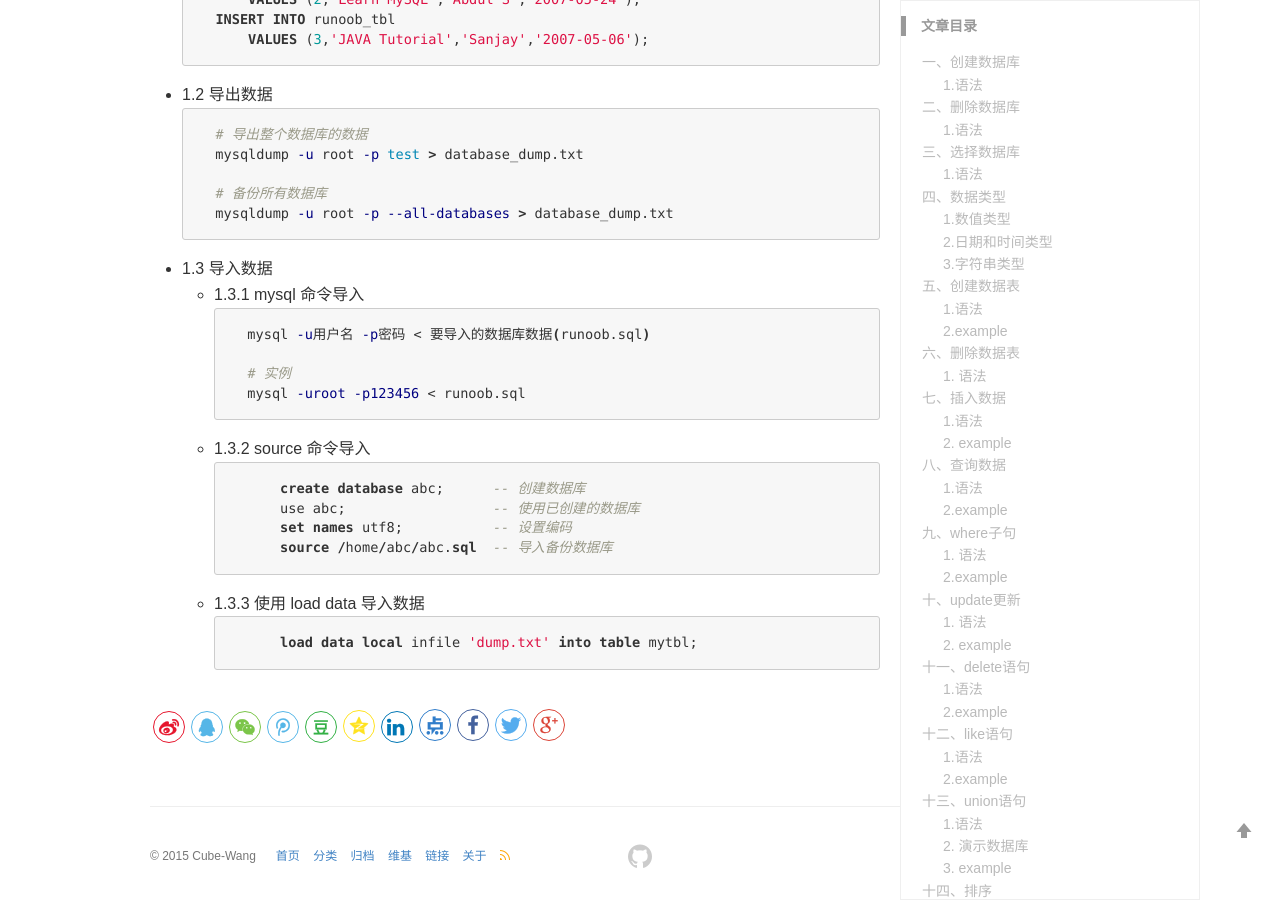
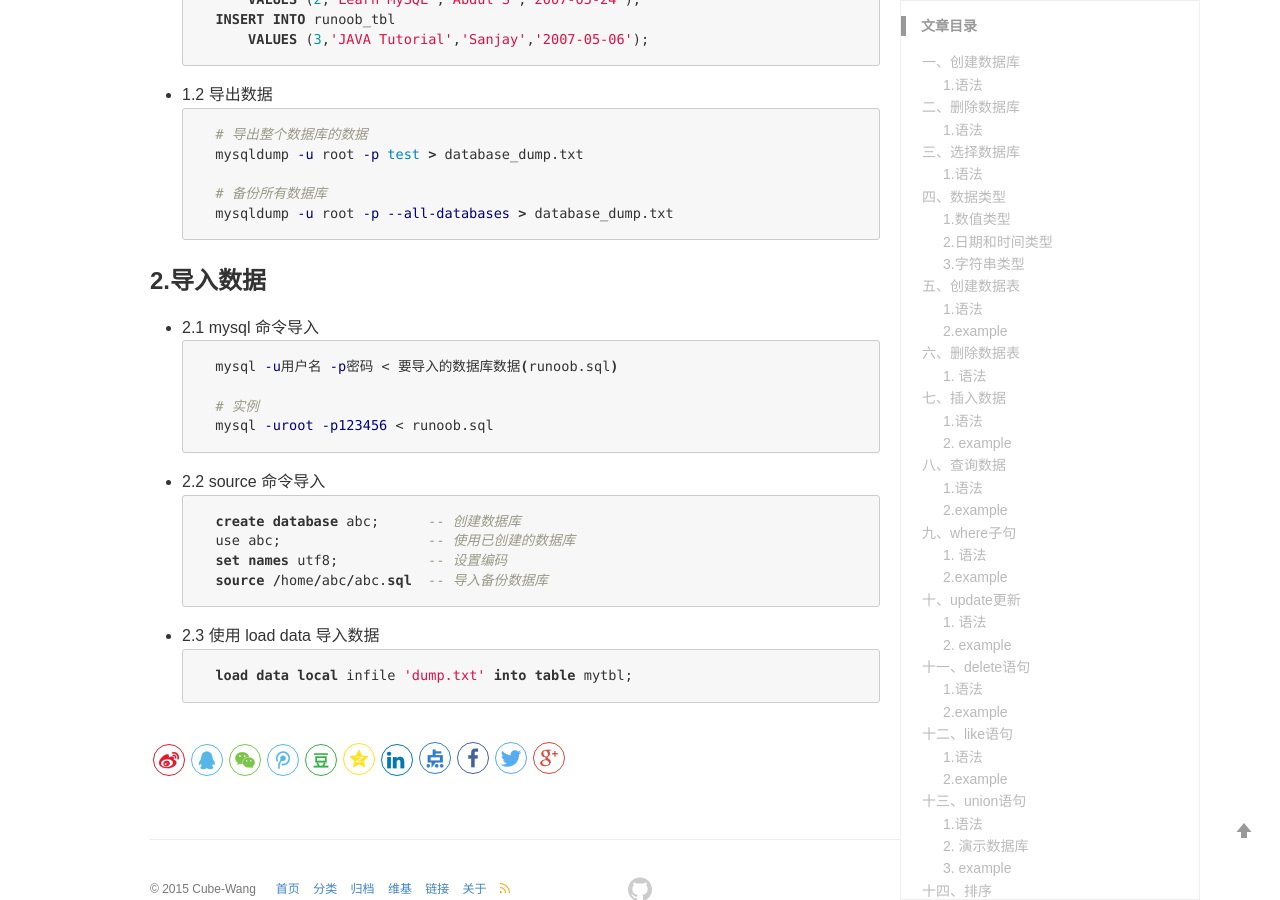
Before and after one commit to lazwan/lazywa.github.io, a Jekyll site: the page built from _posts/2020-01-25-mysql.md, in a window 1280 px wide and 900 px high, scrolled down 21581 px. Built offline with Jekyll 4.4.1, drawn with Linux system fonts in a browser that asks for light colours; comment, search, counter and statistics services are not loaded.

Commit message:
update blog  Mysql.md

````diff
--- a/_posts/2020-01-25-mysql.md
+++ b/_posts/2020-01-25-mysql.md
@@ -898,24 +898,23 @@ alter table testalter_tbl rename to alter_tbl;
 	mysqldump -u root -p --all-databases > database_dump.txt
 	```
 
-- 1.3 导入数据
-	- 1.3.1 mysql 命令导入
-		```bash
-		mysql -u用户名 -p密码 < 要导入的数据库数据(runoob.sql)
+### 2.导入数据
+- 2.1 mysql 命令导入
+	```bash
+	mysql -u用户名 -p密码 < 要导入的数据库数据(runoob.sql)
 
-		# 实例
-		mysql -uroot -p123456 < runoob.sql
-		```
+	# 实例
+	mysql -uroot -p123456 < runoob.sql
+	```
 
-	- 1.3.2 source 命令导入
-		```sql
-			create database abc;      -- 创建数据库
-			use abc;                  -- 使用已创建的数据库
-			set names utf8;           -- 设置编码
-			source /home/abc/abc.sql  -- 导入备份数据库
-		```
-
-	- 1.3.3 使用 load data 导入数据
-		```sql
-			load data local infile 'dump.txt' into table mytbl;
-		```
+- 2.2 source 命令导入
+	```sql
+	create database abc;      -- 创建数据库
+	use abc;                  -- 使用已创建的数据库
+	set names utf8;           -- 设置编码
+	source /home/abc/abc.sql  -- 导入备份数据库
+	```
+- 2.3 使用 load data 导入数据
+	```sql
+	load data local infile 'dump.txt' into table mytbl;
+	```
````
